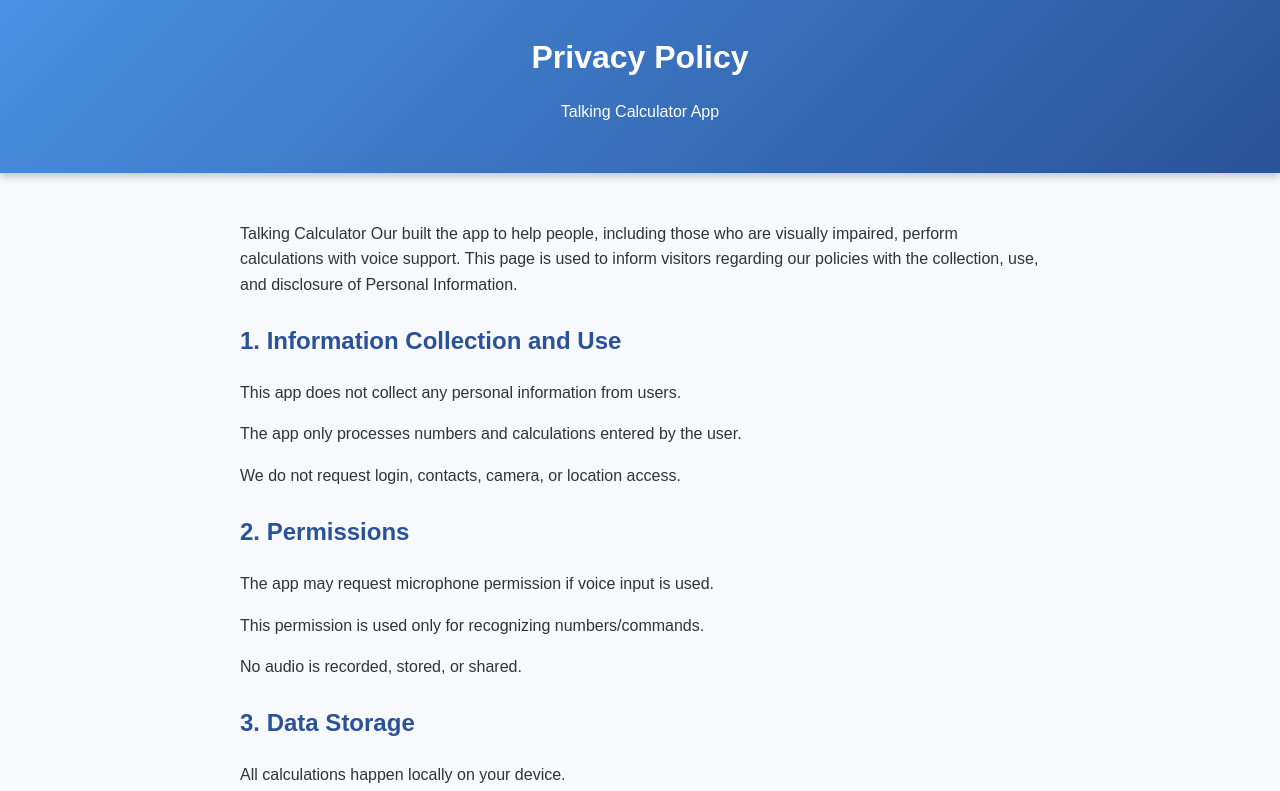
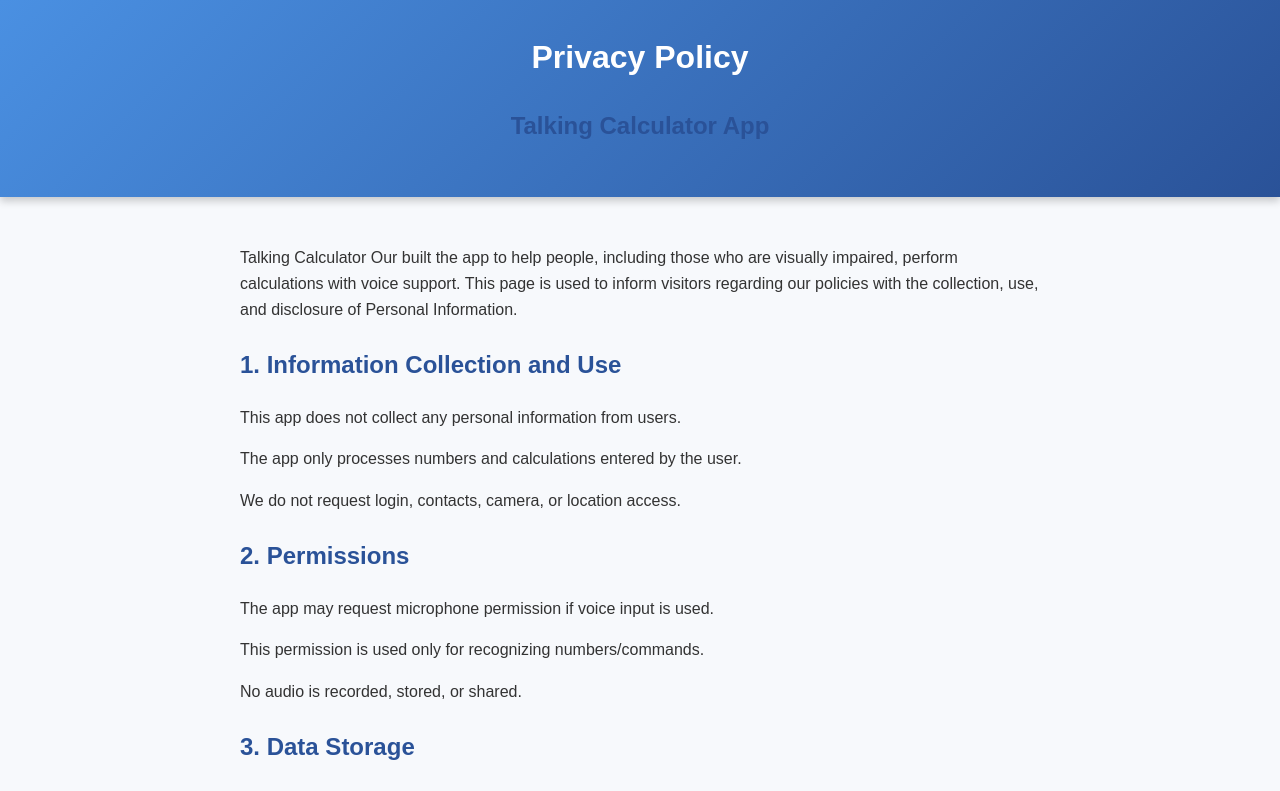
Before and after one commit to techseva/Talking-Calculator-Privacy-Policy, a plain HTML site: page index.html in a window 1280 px wide. Shown: the top 791 px of the page. Drawn offline with Linux system fonts and the light colour scheme.

Commit message:
Update index.html

```diff
--- a/index.html
+++ b/index.html
@@ -67,7 +67,7 @@
 <body>
   <header class="fade-in">
     <h1>Privacy Policy</h1>
-    <p>Talking Calculator App</p>
+    <h2>Talking Calculator App</h2>
   </header>
 
   <div class="container fade-in">
```
